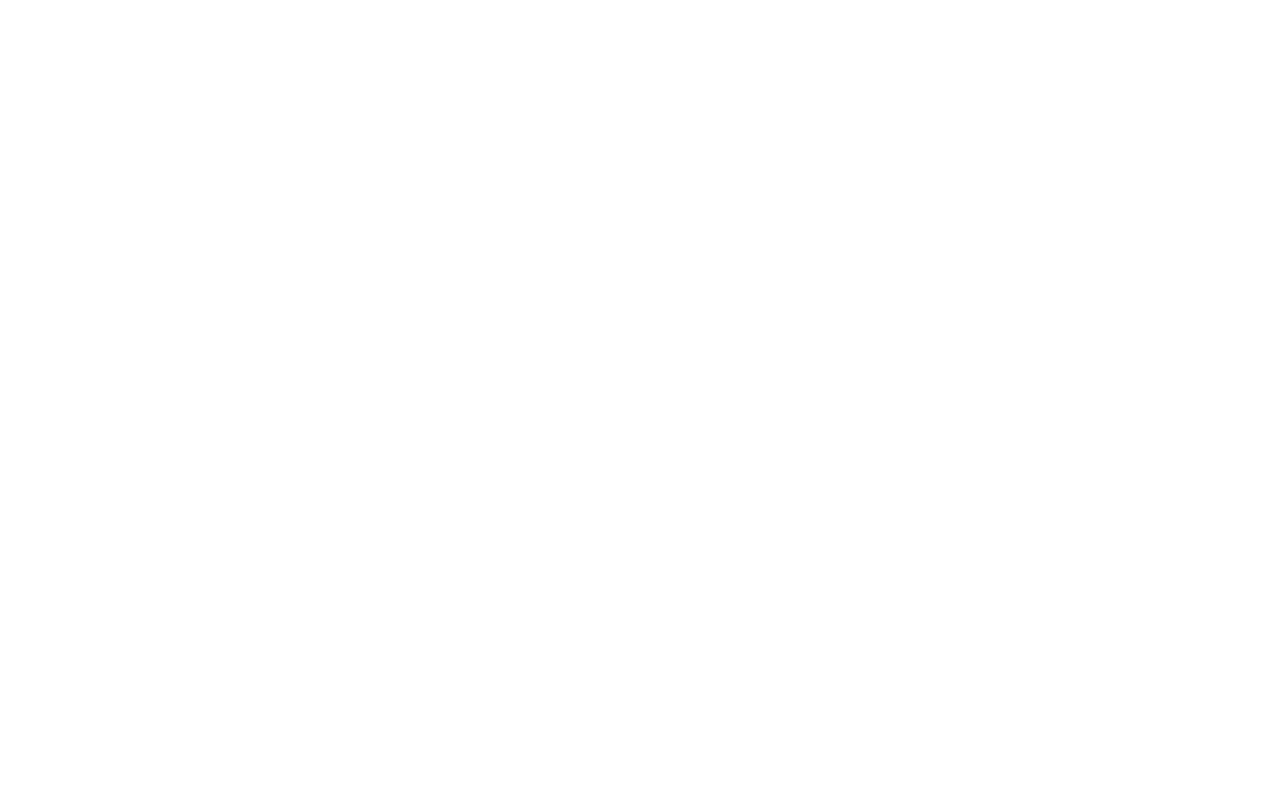
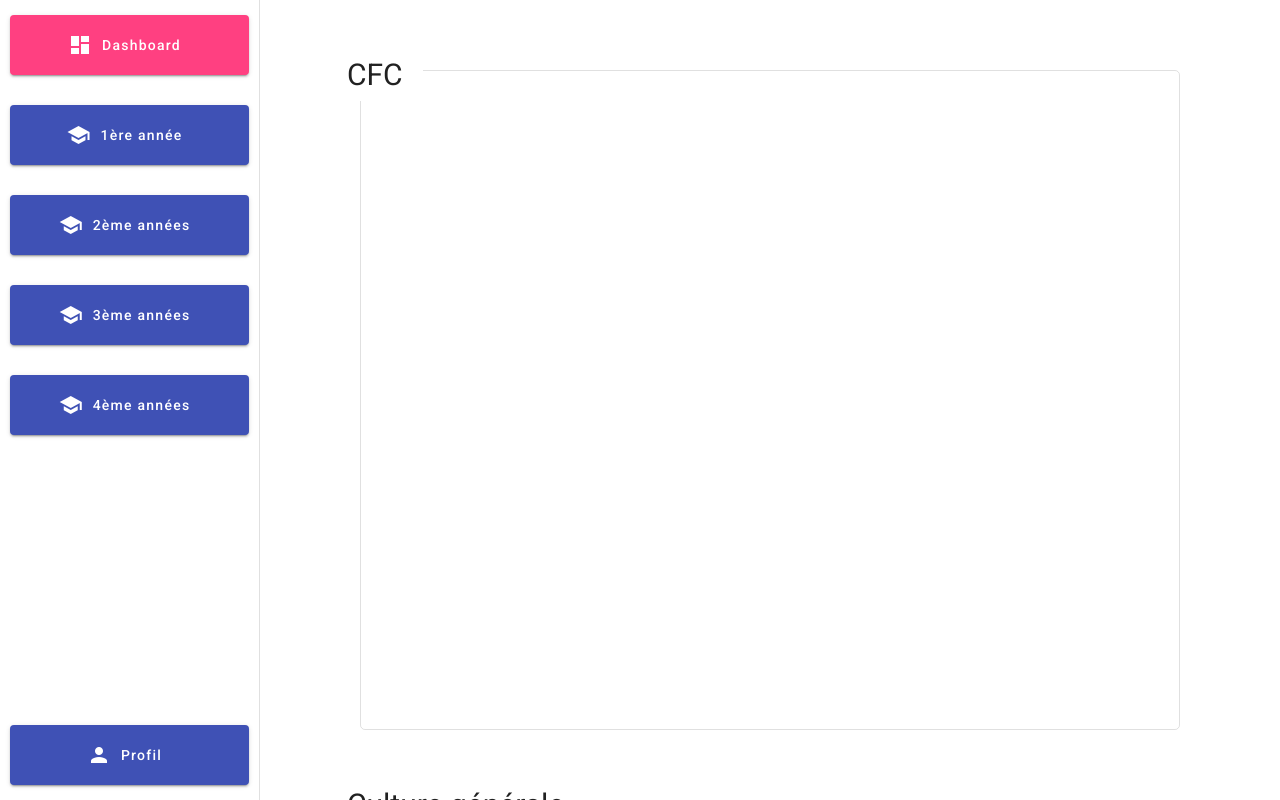
Before and after one commit to GinierClasses/322-426-projet-team-rocket, an Angular app: page /dashboard in a window 1280 px wide. Before the commit this address led to /. Built offline with nearby package versions, Linux system fonts and the light colour scheme.

Commit message:
create page-dashboard

```diff
--- a/src/app/app-routing.module.ts
+++ b/src/app/app-routing.module.ts
@@ -3,15 +3,19 @@
 import {RouterModule, Routes} from '@angular/router';
 import {StepperComponent} from "./components/stepper/stepper.component";
 import {GradesTablePageComponent} from "./components/grades-table-page/grades-table-page.component";
+import {PageDashboardComponent} from "./components/page-dashboard/page-dashboard.component";
 
 const routes: Routes = [
   {path: 'stepper', component: StepperComponent},
   {path: 'grades', component: GradesTablePageComponent},
-  {path: 'profil', component: ProfilPageComponent}];
+  {path: 'profil', component: ProfilPageComponent},
+  {path: 'dashboard', component: PageDashboardComponent}
+];
 
 @NgModule({
   imports: [RouterModule.forRoot(routes)],
   exports: [RouterModule]
 })
+
 export class AppRoutingModule {
 }
--- a/src/app/components/grades-table-page/grades-table-page.component.scss
+++ b/src/app/components/grades-table-page/grades-table-page.component.scss
@@ -0,0 +1,4 @@
+#cfc {
+  width: 250px;
+  height: 250px;
+}
--- /dev/null
+++ b/src/app/components/page-dashboard/page-dashboard.component.html
@@ -0,0 +1,21 @@
+<app-sidebar>
+  <!------------------------------------------------------- CFC ------------------------------------------------------->
+  <app-title-box-container [dynamicTitle]="cfc" id="cfc">
+
+  </app-title-box-container>
+
+  <!------------------------------------------------ Culture Generale ------------------------------------------------->
+  <app-title-box-container [dynamicTitle]="cultureG">
+
+  </app-title-box-container>
+
+  <!-------------------------------------------------- Informatique --------------------------------------------------->
+  <app-title-box-container [dynamicTitle]="informatique">
+
+  </app-title-box-container>
+
+  <!-------------------------------------------------- Base Elargie --------------------------------------------------->
+  <app-title-box-container [dynamicTitle]="baseElargie">
+
+  </app-title-box-container>
+</app-sidebar>
--- /dev/null
+++ b/src/app/components/page-dashboard/page-dashboard.component.ts
@@ -0,0 +1,24 @@
+import {Component, OnInit} from '@angular/core';
+import {ActivatedRoute} from '@angular/router';
+
+@Component({
+  selector: 'app-page-dashboard',
+  templateUrl: './page-dashboard.component.html',
+  styleUrls: ['./page-dashboard.component.scss']
+})
+export class PageDashboardComponent implements OnInit {
+
+  cfc = "CFC";
+  cultureG = "Culture générale";
+  informatique = "Informatique";
+  baseElargie = "Base élargie";
+
+  constructor(
+    private route: ActivatedRoute
+  ) {
+
+  }
+
+  ngOnInit(): void {
+  }
+}
--- a/src/app/components/sidebar/sidebar.component.html
+++ b/src/app/components/sidebar/sidebar.component.html
@@ -2,7 +2,7 @@
   <mat-sidenav #sidenav class="sidebar" mode="side" opened>
     <ul>
       <li>
-        <a color="accent" href="#" mat-raised-button>
+        <a [routerLink]="'/dashboard'" color="accent" href="#" mat-raised-button>
           <i class="material-icons">dashboard</i>
           <p>Dashboard</p>
         </a>
@@ -32,7 +32,7 @@
         </a>
       </li>
       <li>
-        <a color="primary" [routerLink]="'/profil'" mat-raised-button>
+        <a [routerLink]="'/profil'" color="primary" mat-raised-button>
           <i class="material-icons">person</i>
           <p>Profil</p>
         </a>
```
Also changed, not shown: src/app/app.module.ts (+6 -4 lines), src/app/components/page-dashboard/page-dashboard.component.scss (added), 1 other file (tests, documents, lock files or other folders).
